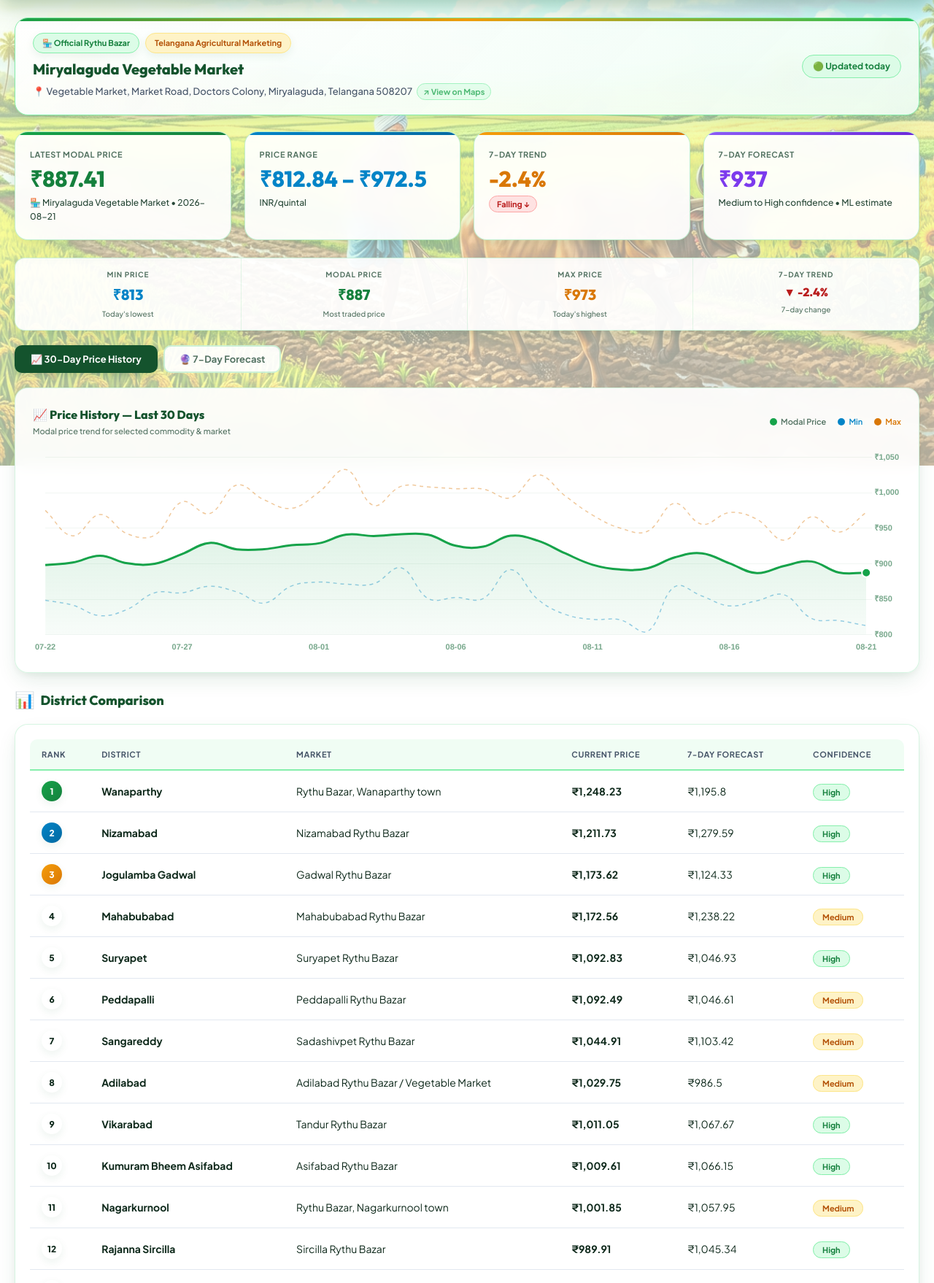
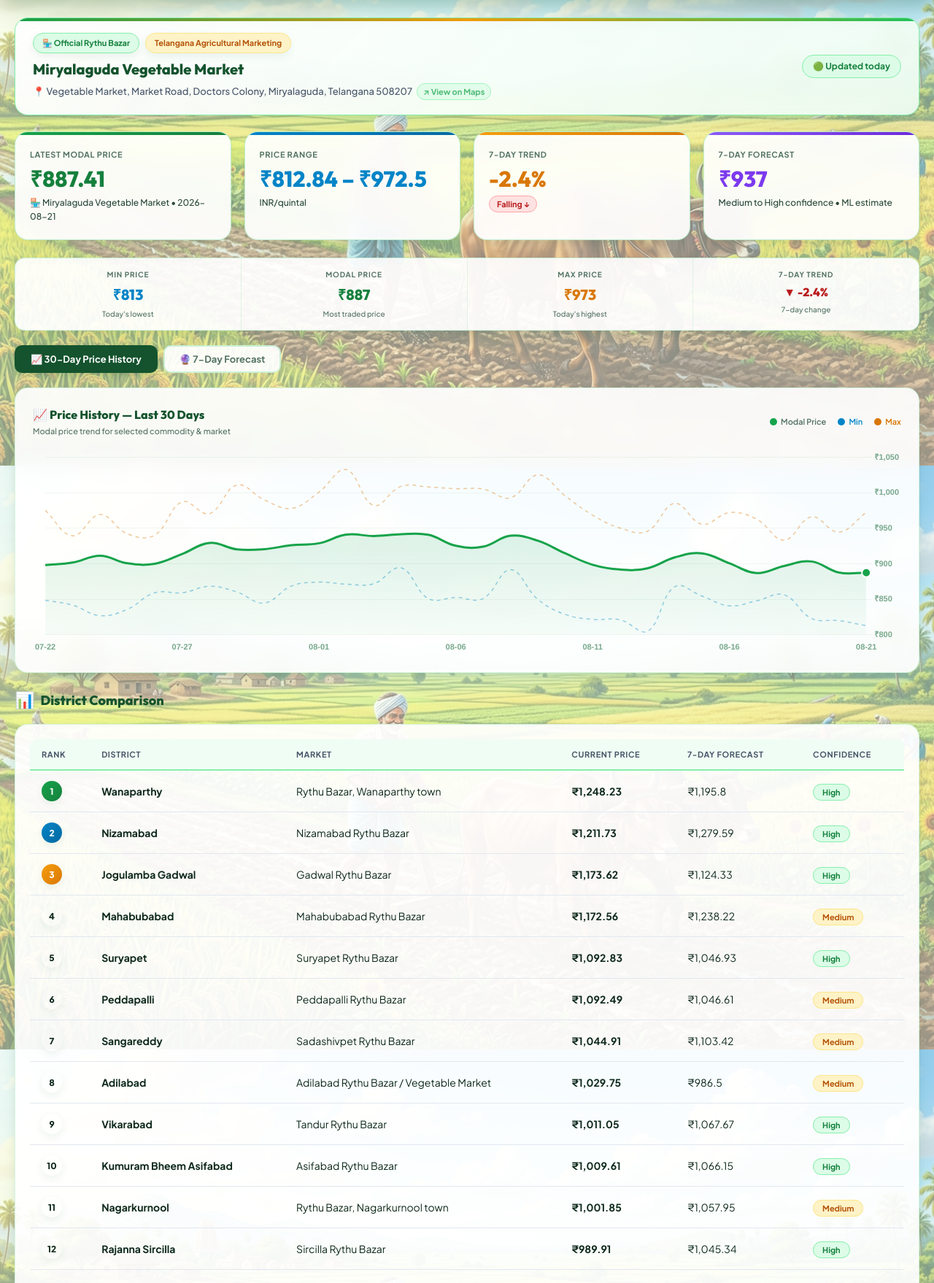
Before and after one commit to palanchasridhar10-art/farm, a FastAPI app: page / in a window 1280 px wide. Shown: the part 162-1920 px from the top of the page at 73% size. Run offline with FastAPI, Linux system fonts and the light colour scheme; data comes from the database, SQL or seed files in the repository.

Commit message:
fix: apply direct body background and add css cache busting

```diff
--- a/static/style.css
+++ b/static/style.css
@@ -51,33 +51,14 @@ body {
   color: var(--text-primary);
   min-height: 100vh;
   line-height: 1.6;
-  position: relative;
-}
-
-/* Full-viewport farmer field background */
-body::before {
-  content: '';
-  position: fixed;
-  inset: 0;
-  z-index: -2;
-  background-image: url('/static/farmer_field_bg.jpg');
+  background-color: #e8f5e9;
+  background-image:
+    linear-gradient(180deg, rgba(255, 255, 240, 0.45) 0%, rgba(240, 253, 244, 0.52) 40%, rgba(254, 252, 232, 0.58) 100%),
+    url('/static/farmer_field_bg.jpg');
   background-size: cover;
   background-position: center top;
   background-repeat: no-repeat;
-}
-
-/* Bright warm overlay — keeps content readable while the scene shines through */
-body::after {
-  content: '';
-  position: fixed;
-  inset: 0;
-  z-index: -1;
-  background:
-    linear-gradient(180deg,
-      rgba(255, 255, 240, 0.55) 0%,
-      rgba(240, 253, 244, 0.62) 40%,
-      rgba(254, 252, 232, 0.68) 100%);
-  backdrop-filter: brightness(1.12) saturate(1.1);
+  background-attachment: fixed;
 }
 
 /* ─── HEADER (Glassmorphic Canopy over Field) ─── */
--- a/templates/index.html
+++ b/templates/index.html
@@ -5,7 +5,7 @@
   <meta name="viewport" content="width=device-width,initial-scale=1"/>
   <title>Farmer Market AI — Telangana Agricultural Price Intelligence</title>
   <meta name="description" content="AI-powered agricultural market price predictions, trends, and comparisons for Telangana farmers across all 33 districts."/>
-  <link rel="stylesheet" href="/static/style.css"/>
+  <link rel="stylesheet" href="/static/style.css?v=2"/>
   <script src="https://cdn.jsdelivr.net/npm/chart.js@4/dist/chart.umd.min.js"></script>
 </head>
 <body>
```
